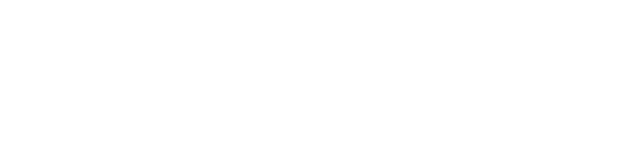
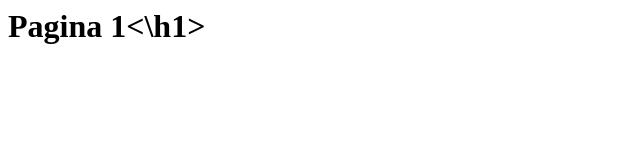
Before and after one commit to DennyMoran/DennyMoran.github.io, a plain HTML site: page index.html in a window 1280 px wide. Shown: the whole page, without its empty margins (0-640 px from the left). Drawn offline with Linux system fonts and the light colour scheme.

Commit message:
Update index.html

```diff
--- a/index.html
+++ b/index.html
@@ -4,5 +4,6 @@
     <title>Mi pagina de prueba</title>
   </head>
   <body>
+    <h1>Pagina 1<\h1>
   </body>
 </html>
```
